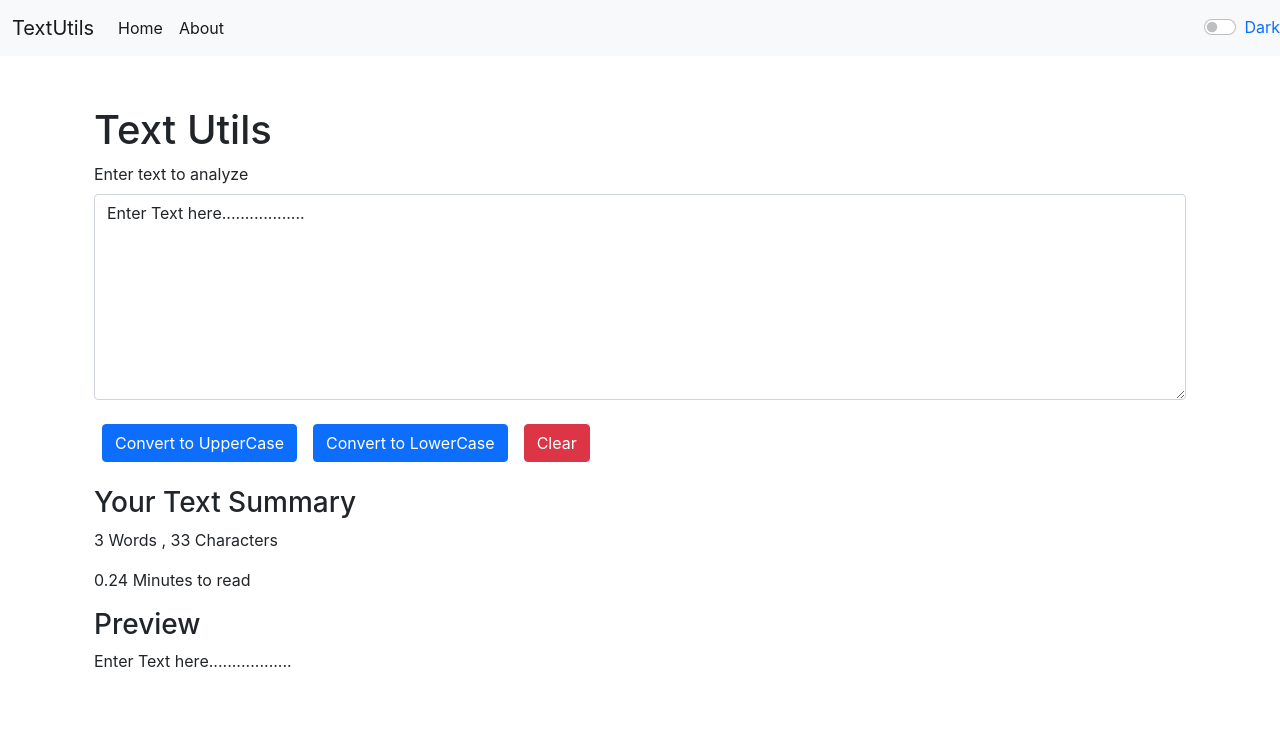
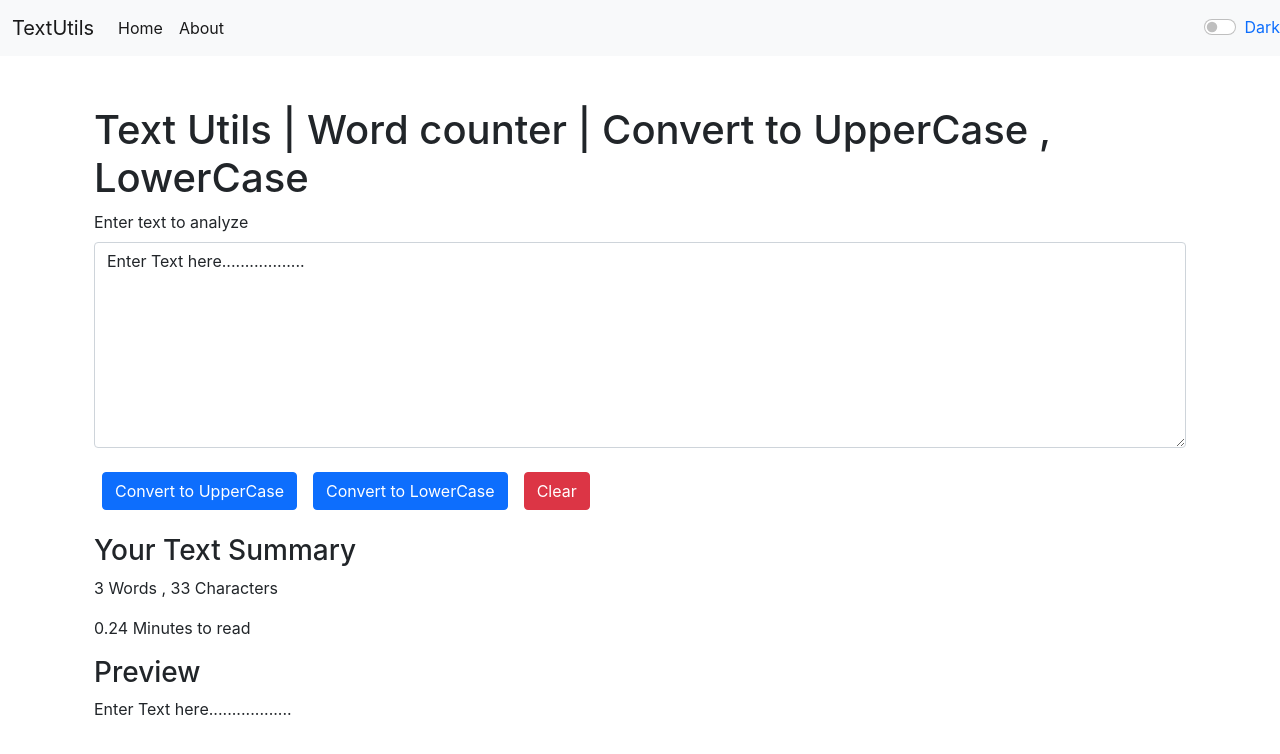
Before and after one commit to luckyhegde6/textUtils, a React (Create React App) app: page / in a window 1280 px wide. Shown: the top 754 px of the page. Built offline with nearby package versions, Linux system fonts and the light colour scheme.

Commit message:
added disable on clear text

```diff
--- a/public/index.html
+++ b/public/index.html
@@ -7,7 +7,7 @@
     <meta name="theme-color" content="#000000" />
     <meta
       name="description"
-      content="Web site created using create-react-app"
+      content="Text Utils | Word counter | Convert to UpperCase , LowerCase"
     />
      <!-- Bootstrap CSS -->
      <link href="https://cdn.jsdelivr.net/npm/bootstrap@5.1.3/dist/css/bootstrap.min.css" rel="stylesheet" integrity="sha384-1BmE4kWBq78iYhFldvKuhfTAU6auU8tT94WrHftjDbrCEXSU1oBoqyl2QvZ6jIW3" crossorigin="anonymous">
@@ -16,7 +16,7 @@
 
     <link rel="manifest" href="%PUBLIC_URL%/manifest.json" />
     <link rel="icon" href="%PUBLIC_URL%/favicon.ico" />
-    <title>TextUtils App</title>
+    <title>TextUtils App -  Word counter | Convert to UpperCase , LowerCase</title>
   </head>
   <body>
     <noscript>You need to enable JavaScript to run this app.</noscript>
--- a/src/App.js
+++ b/src/App.js
@@ -31,7 +31,7 @@ function App() {
             path="/"
             element={
               <div className="container">
-                <TextForm showAlert={showAlert} heading="Text Utils" />
+                <TextForm showAlert={showAlert} heading="Text Utils | Word counter | Convert to UpperCase , LowerCase" />
               </div>
             }
           ></Route>
--- a/src/Components/TextForm.js
+++ b/src/Components/TextForm.js
@@ -34,9 +34,9 @@ setText(event.target.value);
           onChange={onChangeHandle}
         ></textarea>
       </div>
-      <button className="btn btn-primary mx-2 my-2" onClick={handleUpperCase}>Convert to UpperCase</button>
-      <button className="btn btn-primary mx-2 my-2" onClick={handleLowerCase}>Convert to LowerCase</button>
-      <button className="btn btn-danger mx-2 my-2" onClick={handleClearText}>Clear</button>
+      <button disabled={text.length===0} className="btn btn-primary mx-2 my-2" onClick={handleUpperCase}>Convert to UpperCase</button>
+      <button disabled={text.length===0} className="btn btn-primary mx-2 my-2" onClick={handleLowerCase}>Convert to LowerCase</button>
+      <button disabled={text.length===0} className="btn btn-danger mx-2 my-2" onClick={handleClearText}>Clear</button>
       </div>
       <div className="container my-3">
         <h3>Your Text Summary</h3>
```
